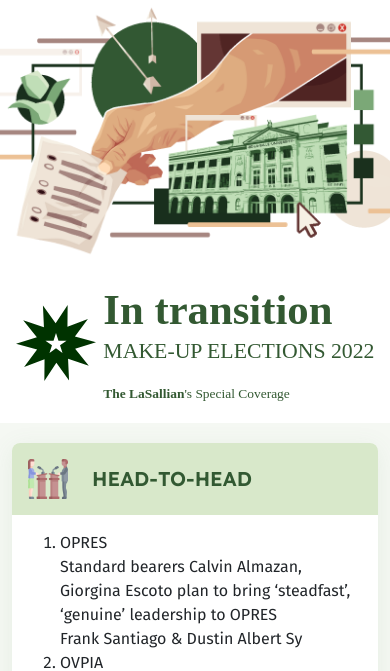
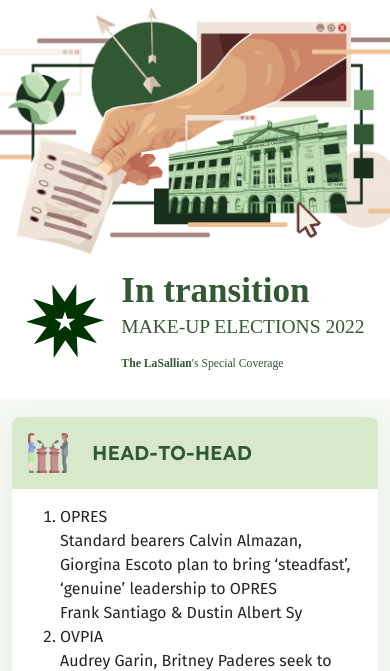
Before and after one commit to thelasallian/tls-me2022, a PHP site: page / in a window 390 px wide. Shown: the top 671 px of the page. Run offline with PHP 8.4, Linux system fonts and the light colour scheme; data that the repository does not hold is empty; some web fonts are replaced.

Commit message:
Applied minor fixes requested

```diff
--- a/css/styles.css
+++ b/css/styles.css
@@ -77,13 +77,15 @@ body {
 
 @media screen and (max-width: 800px){
     .header-container{
-        min-height: min-content;
+        min-height: 10em;
         max-height: max-content;
         margin-bottom: 5%;
     }
 
     .header-container #bg {
+        min-height: min-content;
         max-height: max-content;
+        padding-bottom: 5%;
     }
 
     .header-container #banner {
@@ -99,12 +101,15 @@ body {
         justify-content: space-evenly;
         align-items: center;
         padding: 2%;
-        min-height: 15em;
+        min-height: min-content;
         width: 100%;
     }
 
     #content #logo {
+        width: 20vw;
         padding: 0;
+        margin-left: 1em;
+        margin-right: 0.5em;
     }
 
     #content #text {
@@ -112,7 +117,9 @@ body {
         flex-direction: column;
         justify-content: left;
         align-items: flex-start;
-        max-width: 100%;
+        max-width: 100vw;
+        margin-left: 0.5em;
+        margin-right: 1em;
     }
 
     #content h1, #content h2, #content p {
@@ -120,39 +127,17 @@ body {
     }
 
     #content h1 {
-        font-size: 337%;
+        font-size: 9vw;
         margin-bottom: 2%;
     }
 
     #content h2 {
-        font-size: 206%;
+        font-size: 5vw;
         margin-bottom: 8%;
     }
 
     #content p {
-        font-size: 94%;
-    }
-}
-
-@media screen and (max-width: 500px){
-    .header-container #content {
-        min-height: 10em;
-    }
-
-    #content #logo {
-        width: 5em;
-    }
-
-    #content h1 {
-        font-size: 267%;
-    }
-
-    #content h2 {
-        font-size: 136%;
-    }
-
-    #content p {
-        font-size: 84%;
+        font-size: 3vw;
     }
 }
 
```
